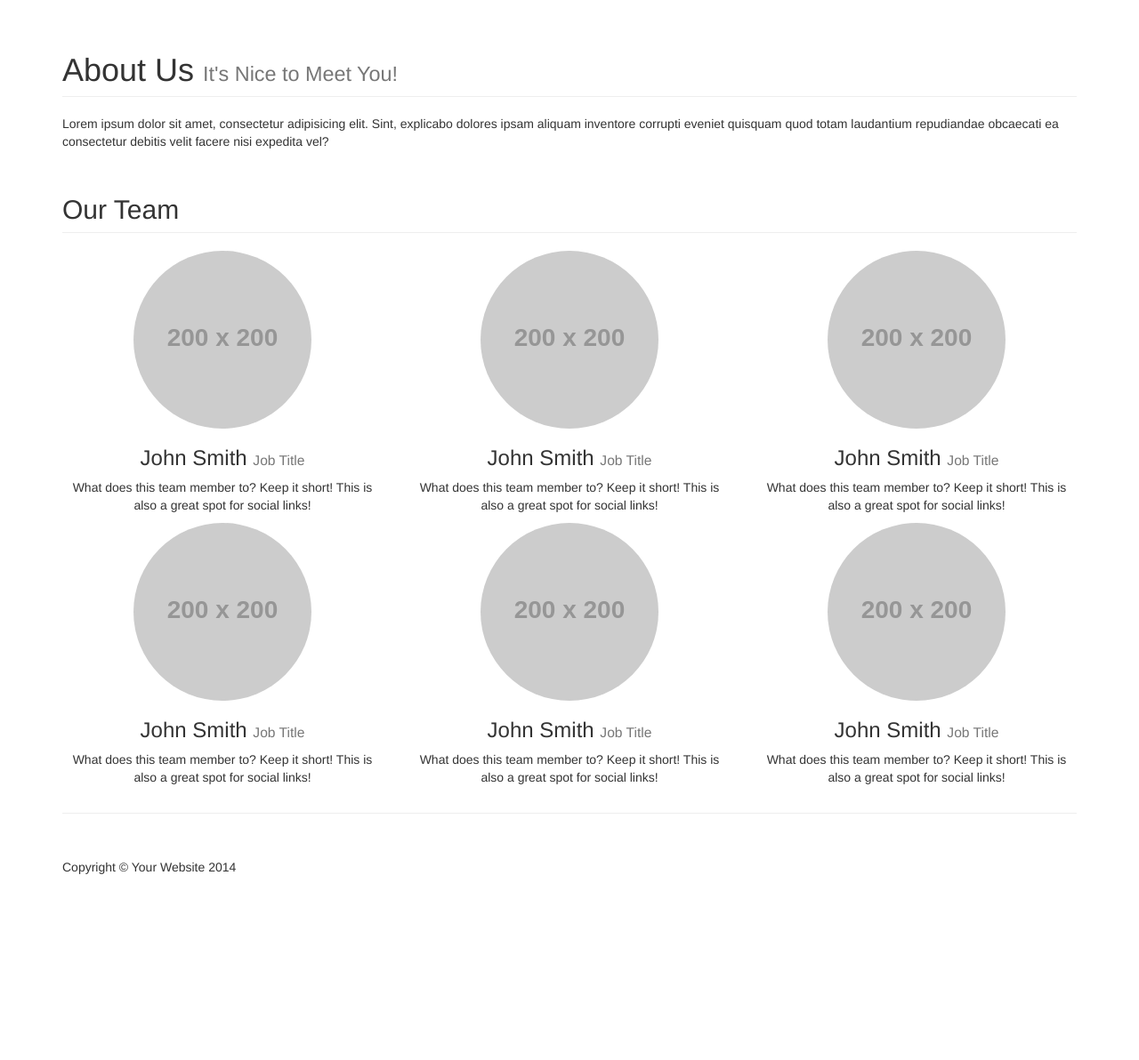
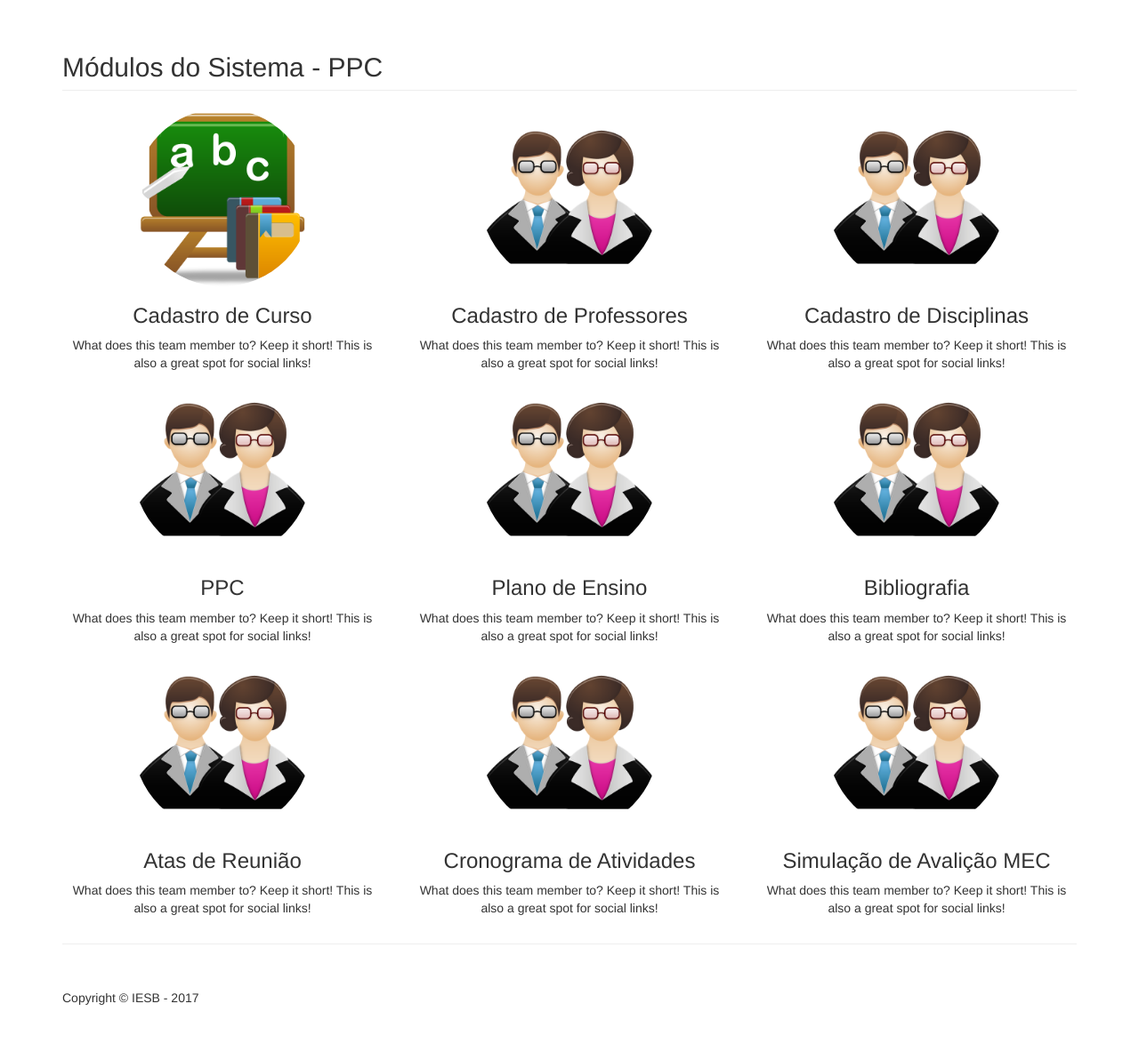
Before and after one commit to projetoiesb/ppc, a PHP site: page / in a window 1280 px wide. Shown: the part 51-1243 px from the top of the page at 89% size. Before the commit the page ends 1034 px from the top, so only its background shows below. Run offline with PHP 8.4, Linux system fonts and the light colour scheme; grey boxes labelled with a size stand in for pictures from a placeholder-image service; some libraries are stand-ins or nearby versions.

Commit message:
Changes index.html for index.php and changes fields in simulacao_avaliacao.php

```diff
--- a/index.html
+++ b/index.php
@@ -9,7 +9,7 @@
     <meta name="description" content="">
     <meta name="author" content="">
 
-    <title>Round About - Start Bootstrap Template</title>
+    <title>PPC - IESB</title>
 
     <!-- Bootstrap Core CSS -->
     <link href="css/bootstrap.min.css" rel="stylesheet">
@@ -64,60 +64,122 @@
     <div class="container">
 
         <!-- Introduction Row -->
-        <div class="row">
+        <!--div class="row">
             <div class="col-lg-12">
                 <h1 class="page-header">About Us
                     <small>It's Nice to Meet You!</small>
                 </h1>
                 <p>Lorem ipsum dolor sit amet, consectetur adipisicing elit. Sint, explicabo dolores ipsam aliquam inventore corrupti eveniet quisquam quod totam laudantium repudiandae obcaecati ea consectetur debitis velit facere nisi expedita vel?</p>
             </div>
-        </div>
+        </div-->
 
-        <!-- Team Members Row -->
+        <!-- Módulos do Sistema - Row -->
         <div class="row">
             <div class="col-lg-12">
-                <h2 class="page-header">Our Team</h2>
+                <h2 class="page-header">Módulos do Sistema - PPC</h2>
             </div>
             <div class="col-lg-4 col-sm-6 text-center">
-                <img class="img-circle img-responsive img-center" src="http://placehold.it/200x200" alt="">
-                <h3>John Smith
-                    <small>Job Title</small>
-                </h3>
+                <a href="cadastro_curso.php">
+                    <img class="img-circle img-responsive img-center"
+                         src="img/icons/courses.png"
+                         width="200"
+                         height="200"
+                         alt="">
+                </a>
+                <h3>Cadastro de Curso</h3>
                 <p>What does this team member to? Keep it short! This is also a great spot for social links!</p>
             </div>
             <div class="col-lg-4 col-sm-6 text-center">
-                <img class="img-circle img-responsive img-center" src="http://placehold.it/200x200" alt="">
-                <h3>John Smith
-                    <small>Job Title</small>
-                </h3>
+                <a href="cadastro_professor.php">
+                    <img class="img-circle img-responsive img-center"
+                         src="img/icons/teachers.png"
+                         width="200"
+                         height="200"
+                         alt="">
+                </a>
+                <h3>Cadastro de Professores </h3>
                 <p>What does this team member to? Keep it short! This is also a great spot for social links!</p>
             </div>
             <div class="col-lg-4 col-sm-6 text-center">
-                <img class="img-circle img-responsive img-center" src="http://placehold.it/200x200" alt="">
-                <h3>John Smith
-                    <small>Job Title</small>
-                </h3>
+                <a href="cadastro_disciplina.php">
+                    <img class="img-circle img-responsive img-center"
+                         src="img/icons/teachers.png"
+                         width="200"
+                         height="200"
+                         alt="">
+                </a>
+                <h3>Cadastro de Disciplinas</h3>
                 <p>What does this team member to? Keep it short! This is also a great spot for social links!</p>
             </div>
             <div class="col-lg-4 col-sm-6 text-center">
-                <img class="img-circle img-responsive img-center" src="http://placehold.it/200x200" alt="">
-                <h3>John Smith
-                    <small>Job Title</small>
-                </h3>
+                <a href="#">
+                    <img class="img-circle img-responsive img-center"
+                         src="img/icons/teachers.png"
+                         width="200"
+                         height="200"
+                         alt="">
+                </a>
+                <h3>PPC</h3>
                 <p>What does this team member to? Keep it short! This is also a great spot for social links!</p>
             </div>
+
             <div class="col-lg-4 col-sm-6 text-center">
-                <img class="img-circle img-responsive img-center" src="http://placehold.it/200x200" alt="">
-                <h3>John Smith
-                    <small>Job Title</small>
-                </h3>
+                <a href="#">
+                    <img class="img-circle img-responsive img-center"
+                         src="img/icons/teachers.png"
+                         width="200"
+                         height="200"
+                         alt="">
+                </a>
+                <h3>Plano de Ensino</h3>
                 <p>What does this team member to? Keep it short! This is also a great spot for social links!</p>
             </div>
+
             <div class="col-lg-4 col-sm-6 text-center">
-                <img class="img-circle img-responsive img-center" src="http://placehold.it/200x200" alt="">
-                <h3>John Smith
-                    <small>Job Title</small>
-                </h3>
+                <a href="#">
+                    <img class="img-circle img-responsive img-center"
+                         src="img/icons/teachers.png"
+                         width="200"
+                         height="200"
+                         alt="">
+                </a>
+                <h3>Bibliografia</h3>
+                <p>What does this team member to? Keep it short! This is also a great spot for social links!</p>
+            </div>
+
+            <div class="col-lg-4 col-sm-6 text-center">
+                <a href="#">
+                    <img class="img-circle img-responsive img-center"
+                         src="img/icons/teachers.png"
+                         width="200"
+                         height="200"
+                         alt="">
+                </a>
+                <h3>Atas de Reunião</h3>
+                <p>What does this team member to? Keep it short! This is also a great spot for social links!</p>
+            </div>
+
+            <div class="col-lg-4 col-sm-6 text-center">
+                <a href="simulacao_avaliacao.php">
+                    <img class="img-circle img-responsive img-center"
+                         src="img/icons/teachers.png"
+                         width="200"
+                         height="200"
+                         alt="">
+                </a>
+                <h3>Cronograma de Atividades</h3>
+                <p>What does this team member to? Keep it short! This is also a great spot for social links!</p>
+            </div>
+
+            <div class="col-lg-4 col-sm-6 text-center">
+                <a href="simulacao_avaliacao.php">
+                    <img class="img-circle img-responsive img-center"
+                         src="img/icons/teachers.png"
+                         width="200"
+                         height="200"
+                         alt="">
+                </a>
+                <h3>Simulação de Avalição MEC</h3>
                 <p>What does this team member to? Keep it short! This is also a great spot for social links!</p>
             </div>
         </div>
@@ -128,7 +190,7 @@
         <footer>
             <div class="row">
                 <div class="col-lg-12">
-                    <p>Copyright &copy; Your Website 2014</p>
+                    <p>Copyright &copy; IESB - 2017 </p>
                 </div>
                 <!-- /.col-lg-12 -->
             </div>
```
Also changed, not shown: simulacao_avaliacao.php (+36 -22 lines), img/icons/courses.png (added), img/icons/teachers.png (added).
